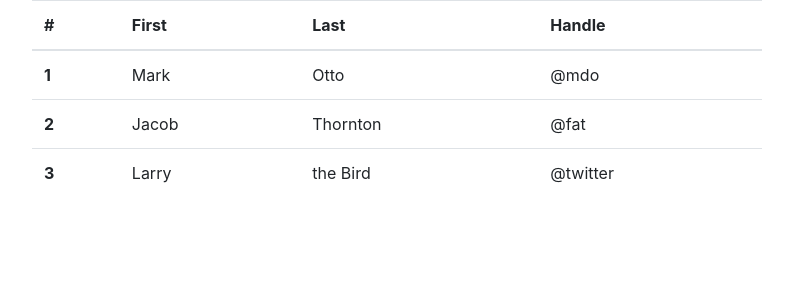
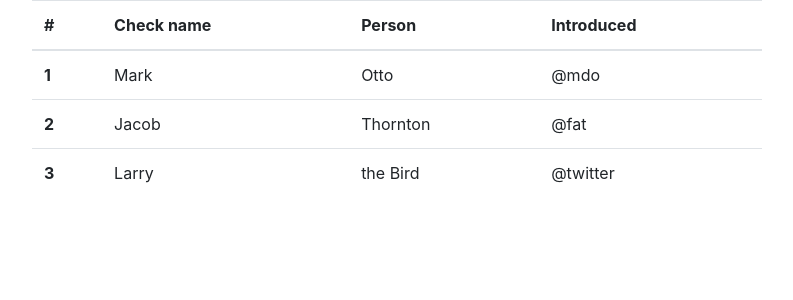
Before and after one commit to KordianD/interactive-clang-static-analysis, a Flask app: page / in a window 1280 px wide. Shown: the part 56-356 px from the top of the page, without its empty margins (53-846 px from the left). Run offline with Flask 2, Linux system fonts and the light colour scheme; some libraries are stand-ins or nearby versions.

Commit message:
Column names change

```diff
--- a/src/templates/home.html
+++ b/src/templates/home.html
@@ -6,9 +6,9 @@
   <thead>
     <tr>
       <th scope="col">#</th>
-      <th scope="col">First</th>
-      <th scope="col">Last</th>
-      <th scope="col">Handle</th>
+      <th scope="col">Check name</th>
+      <th scope="col">Person</th>
+      <th scope="col">Introduced</th>
     </tr>
   </thead>
   <tbody>
```
